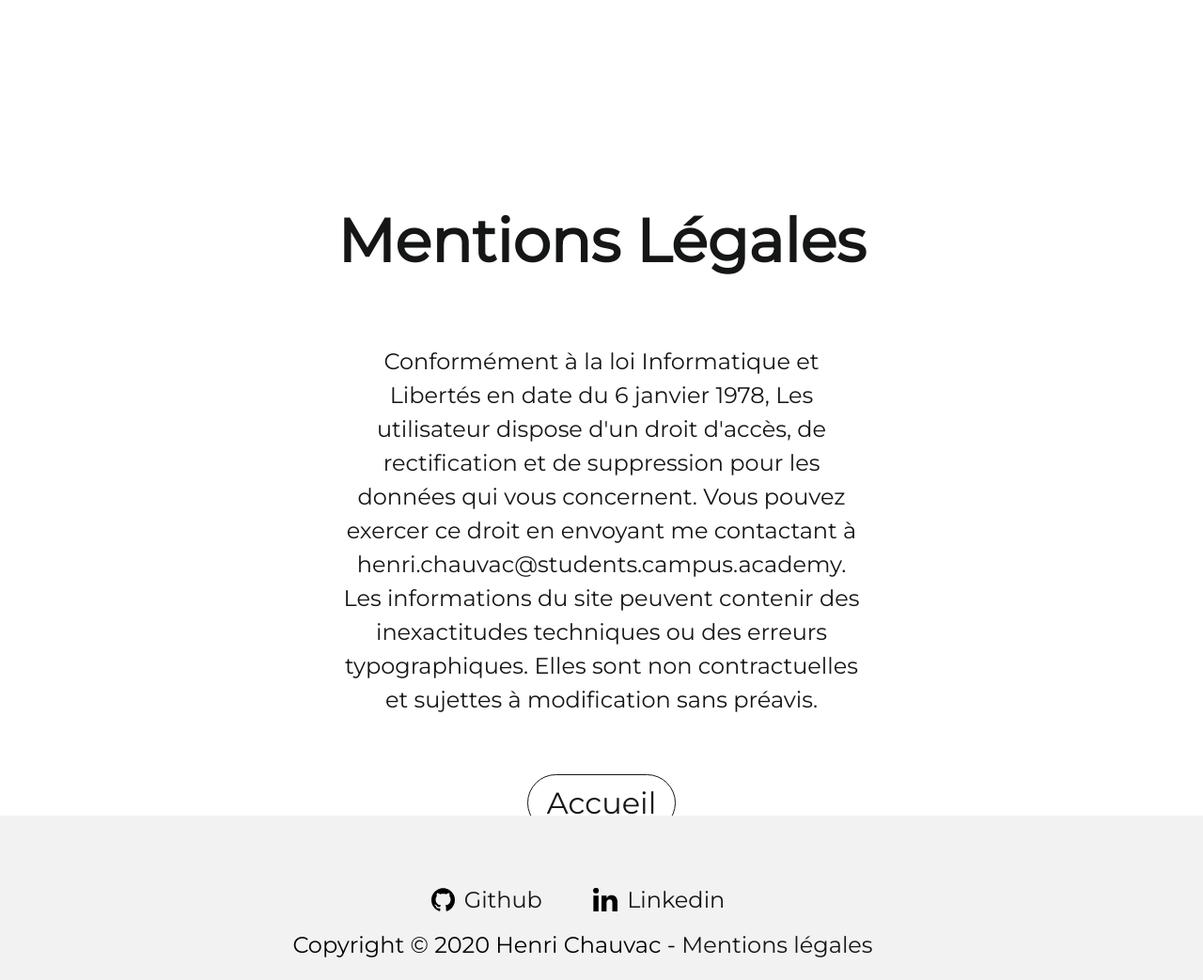
After one commit to 4wge/Campus_Contest, a PHP site: the page made by mentionslégales.html in a window 1280 px wide. The commit adds this page. Shown: the whole page at 94% size. Run offline with PHP 8.4, Linux system fonts and the light colour scheme; some libraries are stand-ins or nearby versions.

Commit message:
add mentions legales

```diff
--- a/main.css
+++ b/main.css
@@ -71,6 +71,7 @@ h1{
     text-transform: uppercase;
     font-size: 1.5em;
 }
+
 
 .snip1241 * {
     -webkit-box-sizing: border-box;
@@ -190,6 +191,7 @@ h1{
     padding: 3em 15em;
     line-height: 1.5em;
 }
+
 
 /* Skills */
 
@@ -343,6 +345,11 @@ h1{
     font-size: 1.5em;
 }
 
+#form .rgpd{
+    position: relative;
+    top:-40px;
+}
+
 #form .submit-button{
     font-size:1.5em;
     text-decoration: none;
@@ -453,4 +460,5 @@ footer p{
     #projects img{
         height: 200px;
     }
+
 }
--- /dev/null
+++ b/mentionslégales.html
@@ -0,0 +1,33 @@
+<!DOCTYPE html>
+<html lang="fr">
+<head>
+    <meta charset="UTF-8">
+    <meta name="viewport" content="width=device-width, initial-scale=1.0">
+    <meta http-equiv="X-UA-Compatible" content="ie=edge">
+    <link href="https://fonts.googleapis.com/css?family=Montserrat" rel="stylesheet">
+
+    <link rel="icon" type="image/png" href="assets/hc.png" />
+    <link href='https://css.gg/profile.css' rel='stylesheet'>
+    <link rel="stylesheet" href="main.css">
+    <link rel="stylesheet"
+    href="https://cdn.jsdelivr.net/npm/animate.css@3.5.2/animate.min.css">
+    <title>Henri Chauvac - Mentions Légales</title>
+</head>
+<body>
+    <section id="about">
+        <div class="text-about">
+            <h1 class="wow animated fadeInUp">Mentions Légales</h1>
+            <p class="wow animated fadeInUp">Conformément à la loi Informatique et Libertés en date du 6 janvier 1978, Les utilisateur dispose d'un droit d'accès, de rectification et de suppression pour les données qui vous concernent.
+
+                Vous pouvez exercer ce droit en envoyant me contactant à henri.chauvac@students.campus.academy.
+
+                Les informations du site peuvent contenir des inexactitudes techniques ou des erreurs typographiques. Elles sont non contractuelles et sujettes à modification sans préavis.</p>
+                <a href="index.php" class="wow button animated fadeIn">Accueil</a>
+            </div>
+    </section>
+    <footer>
+        <a href="https://github.com/4wge"><img src="assets/githug.svg" alt=""><p>Github</p></a>
+        <a href="https://fr.linkedin.com/in/henri-chauvac-809b54183"><img src="assets/linkedin.png" alt=""><p>Linkedin</p></a><br><br>
+        <p>Copyright © 2020 Henri Chauvac - <a href="#">Mentions légales</a></p>
+    </footer>
+</body>
```
Also changed, not shown: index.php (+22 -16 lines), README.md, assets/anglais.jpg (deleted), assets/anglais.png (added), assets/balsamiq.png (added), assets/bootstrap.png (added), assets/hc.ico (added), assets/hc.png (added), assets/logo.png (deleted), assets/sql.png (added), 2 other files.
